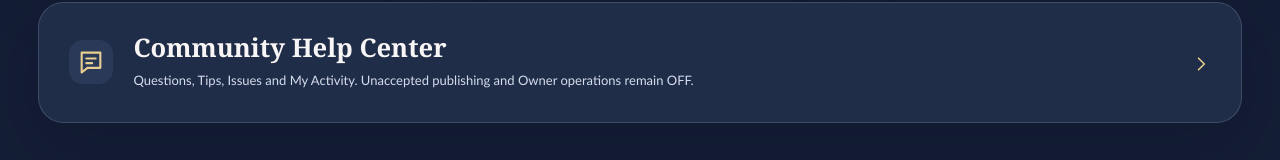
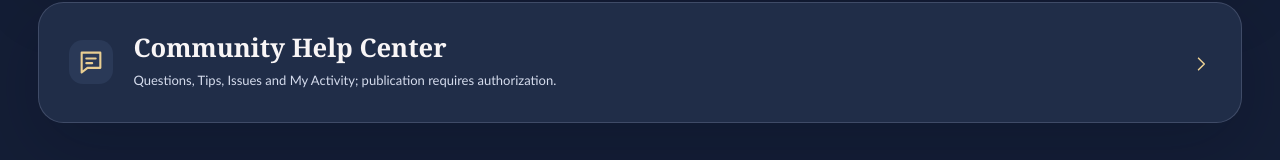
Before and after one commit to DreamwishWand/web, a SvelteKit app: page / in a window 1280 px wide. Shown: the part 711-871 px from the top of the page. Built offline with nearby package versions, Linux system fonts and the light colour scheme.

Commit message:
fix(08web): render Home Help body from reactive eight-locale qaDetail, repair QR553 true red

```diff
--- a/src/routes/+page.svelte
+++ b/src/routes/+page.svelte
@@ -48,7 +48,7 @@
     <VisualCard
       href={base + '/help/'}
       title={helpCopy.title}
-      description={$locale === 'ja' ? '質問・ヒント・問題・自分のアクティビティ。未受入の公開・Owner操作はOFF。' : 'Questions, Tips, Issues and My Activity. Unaccepted publishing and Owner operations remain OFF.'}
+      description={copy.qaDetail}
       icon={HOME_STAGE1_CONSUMER.qa.icon}
       variant="horizontal"
     />
```
